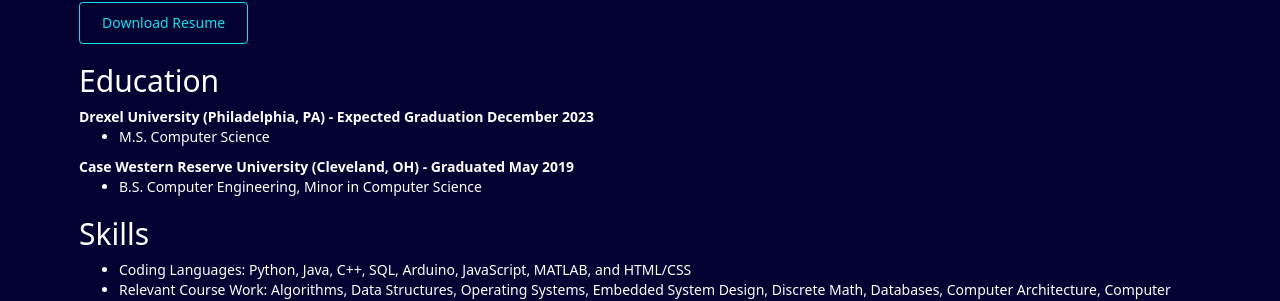
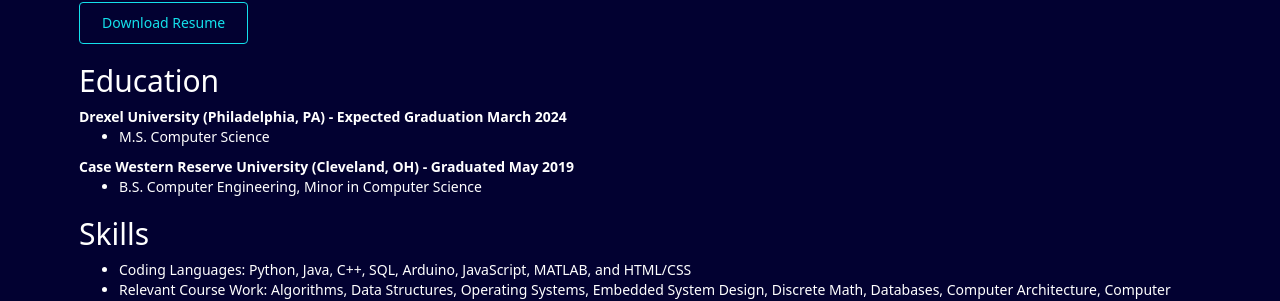
Before and after one commit to emmeline2/emmeline2.github.io, a Jekyll site: the page built from resume/index.html, in a window 1280 px wide. Shown: the part 202-503 px from the top of the page. Built offline with Jekyll 4.4.1, drawn with Linux system fonts in a browser that asks for light colours.

Commit message:
resume update

```diff
--- a/index.html
+++ b/index.html
@@ -75,6 +75,7 @@
 			<div class="languageCube">Python</div>
 			<div class="languageCube">HTML</div>
 			<div class="languageCube">CSS</div>
+			<div class="languageCube">Flask</div>
 			<br>
 			<br>
 			<h3>Python to Perl Translator</h3>
--- a/resume/index.html
+++ b/resume/index.html
@@ -11,7 +11,7 @@
 
     <h2>Education</h2>
     <DL>
-        <DT>Drexel University (Philadelphia, PA) - Expected Graduation December 2023</DT>
+        <DT>Drexel University (Philadelphia, PA) - Expected Graduation March 2024</DT>
         <ul>
             <li>M.S. Computer Science</li>
         </ul>
```
Also changed, not shown: 1 other file.
